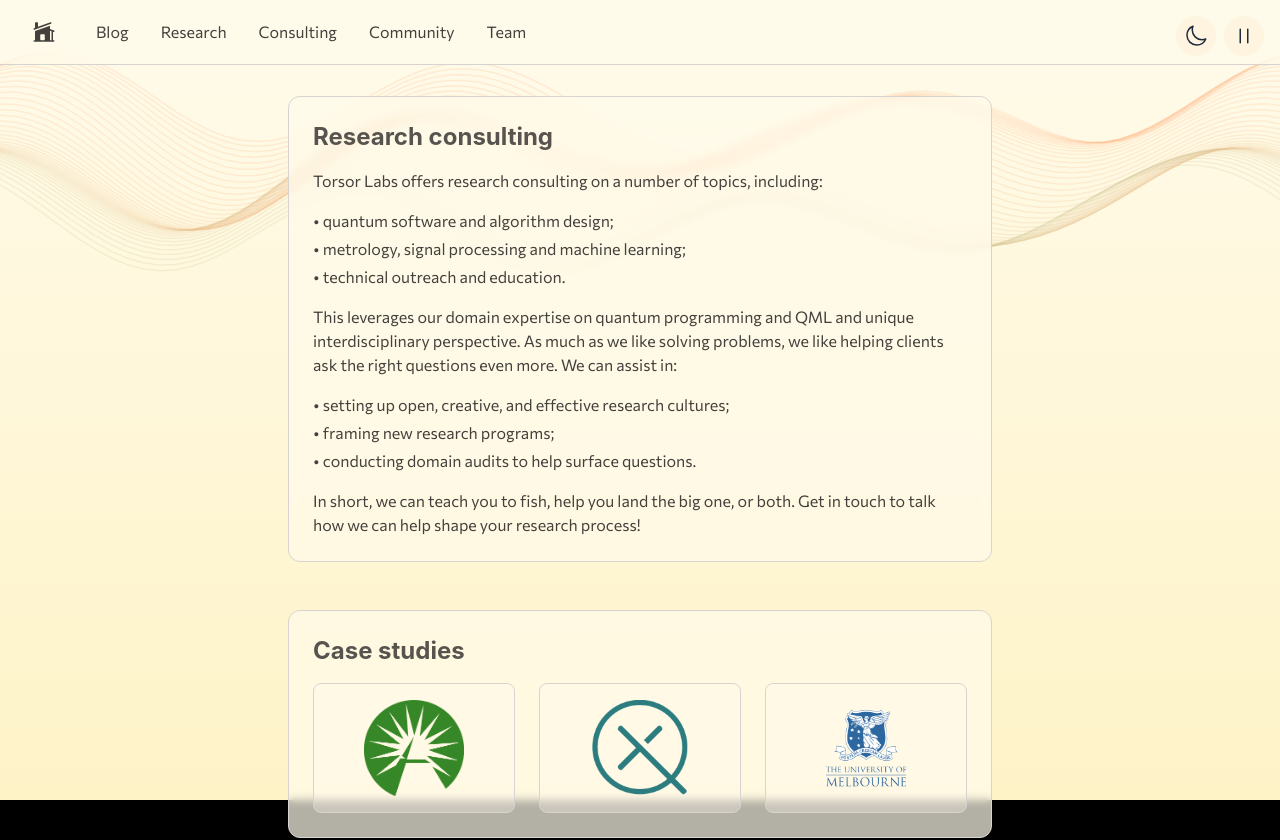
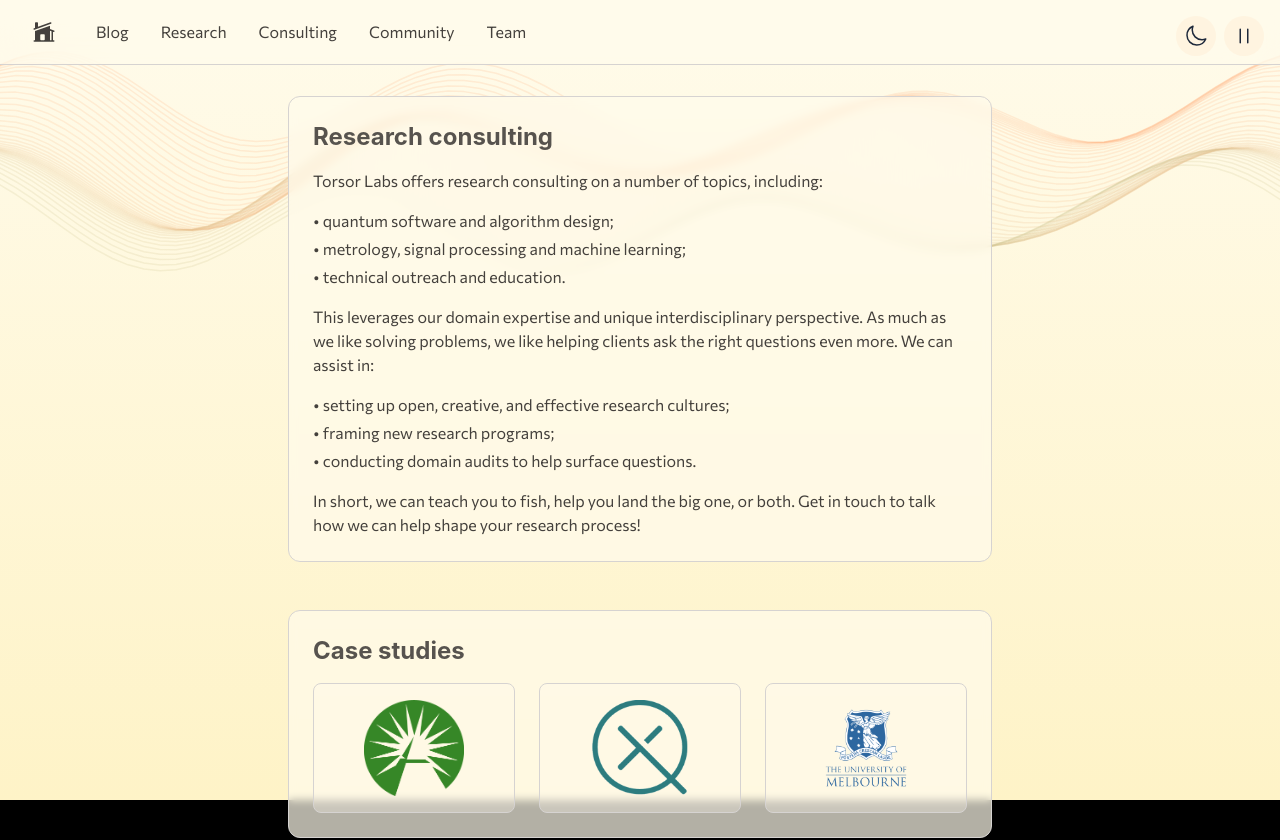
Before and after one commit to torsor-io/torsor-io, a React (Create React App) app: page /#/consulting in a window 1280 px wide. Shown: the top 840 px of the page. Built offline with nearby package versions, Linux system fonts and the light colour scheme; the HTML template or start-up script is replaced by a standard one.

Commit message:
Update index.js

```diff
--- a/src/components/ConsultingPage/index.js
+++ b/src/components/ConsultingPage/index.js
@@ -82,7 +82,7 @@ const cases = [
                   <li>• technical outreach and education.</li>
                 </ul>
                 <p className="mb-4">
-                  This leverages our domain expertise on quantum programming and QML and unique interdisciplinary perspective.
+                  This leverages our domain expertise and unique interdisciplinary perspective.
                   As much as we like solving problems, we like helping clients ask the right questions even more. We can assist in:
                 </p>
                 <ul className="space-y-1 mb-4">
```
